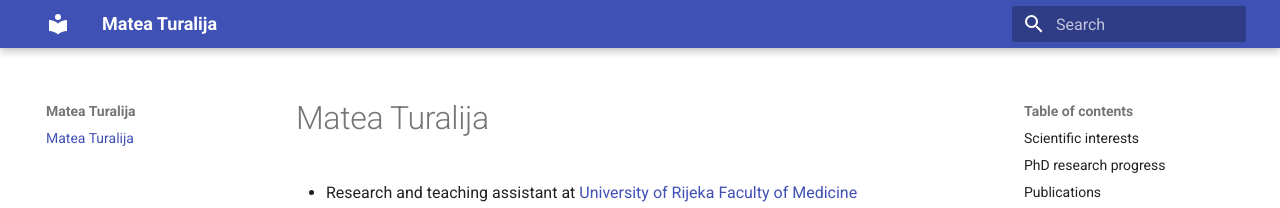
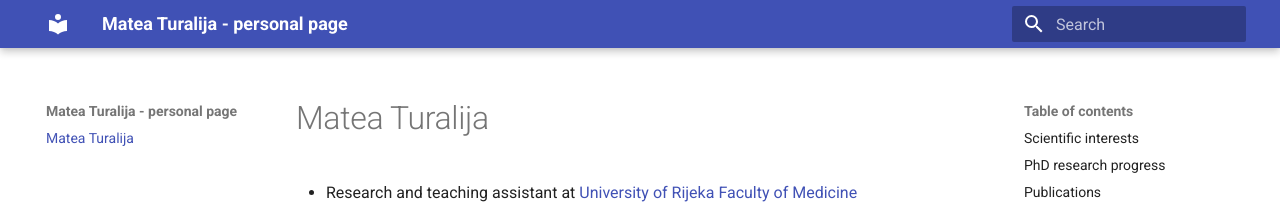
Before and after one commit to MateaTuralija/mateaturalija.github.io, an MkDocs documentation site: the page built from docs/index.md, in a window 1280 px wide. Shown: the top 208 px of the page. Built offline with MkDocs 1.6.1 and Material for MkDocs 9.7.7, drawn with Linux system fonts in a browser that asks for light colours.

Commit message:
Update mkdocs.yml

```diff
--- a/mkdocs.yml
+++ b/mkdocs.yml
@@ -1,3 +1,3 @@
-site_name: Matea Turalija
+site_name: Matea Turalija - personal page
 theme:
   name: material
```
